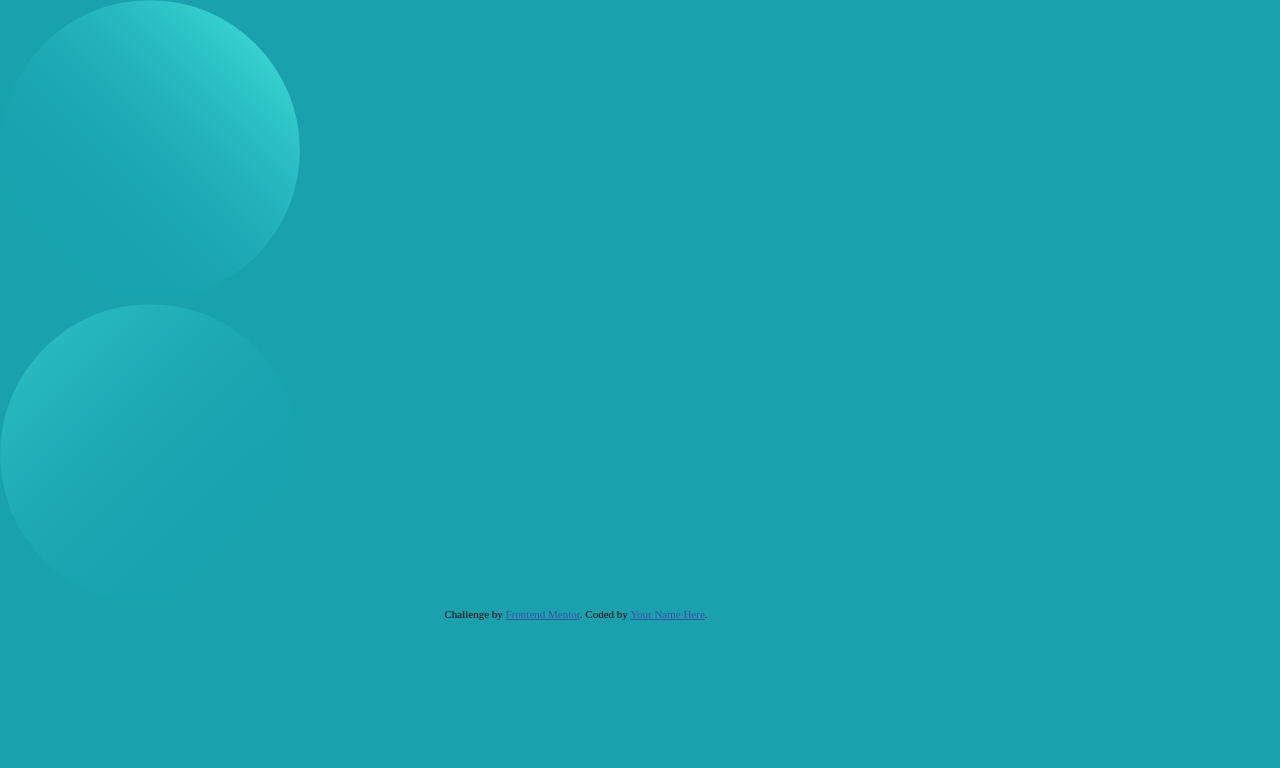
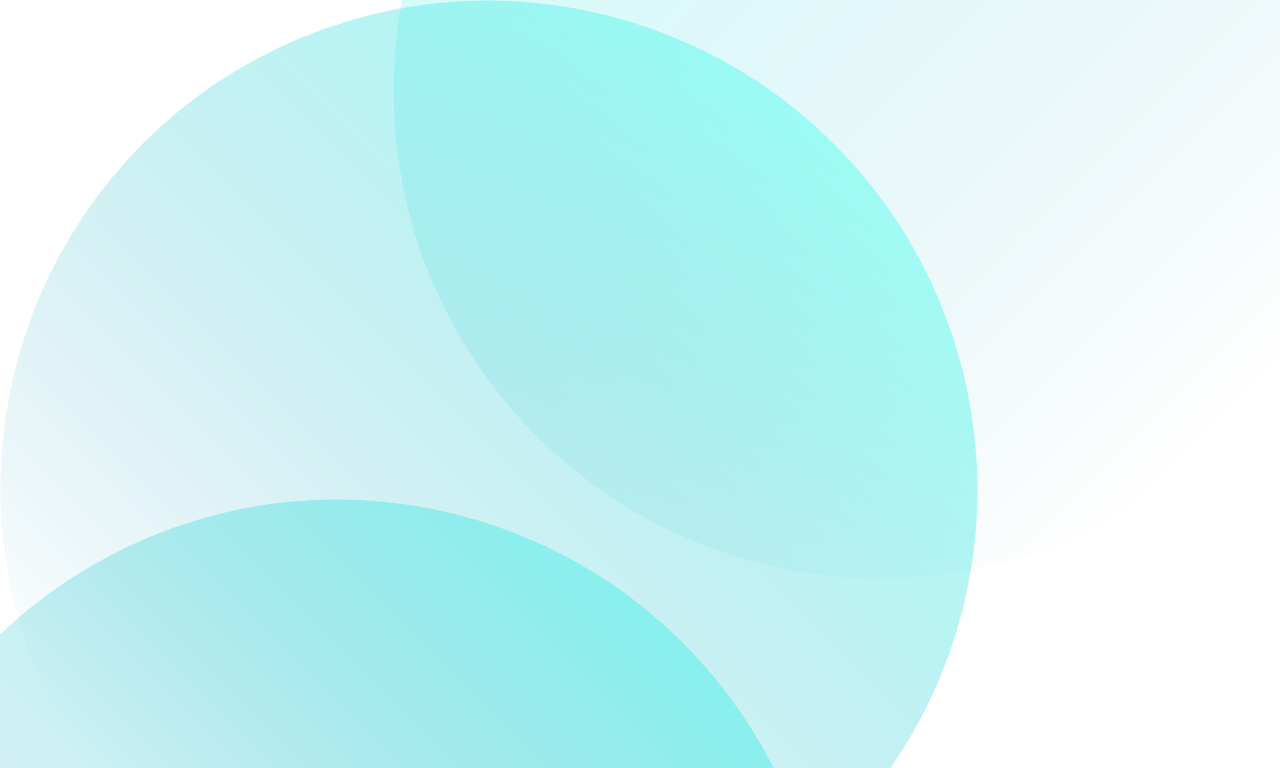
Before and after one commit to ezequielalbanesi/desafionucba2, a plain HTML site: page index.html in a window 1280 px wide. Shown: the top 768 px of the page. Drawn offline with Linux system fonts and the light colour scheme.

Commit message:
ordene el fondo

```diff
--- a/styles.css
+++ b/styles.css
@@ -13,38 +13,24 @@
 
 body
 {
-     height: 1040px;
-     width: 90%;
-     background-color: var(--Dark-cyan);
-}
-.container{
+     background-image: url(images/bg-pattern-top.svg),
+     url(images/bg-pattern-bottom.svg);
+   background-position: -50% 50%, 130% -40%;
 
-     display: flex;
-     flex-wrap:wrap;
-      justify-content: left;
-}
-.top-img {
+   background-repeat: no-repeat, no-repeat;
+   background-color: var(--darkcyan);
+
+
 
 }
-.bottom-img{
-     justify-content: left;
-}
-.img{
-     height: 300px;
-     width: 100%;
 
-}
-@media only screen and (max-width: 375px) /* media de mobile*/
-{
-body{
-
-}
-}
 
 .attribution
     { font-size: 11px;
          text-align: center;
 
     }
-         .attribution a {color: hsl(228, 45%, 44%);
+         .attribution a
+         {
+              color: hsl(228, 45%, 44%);
          }
```
